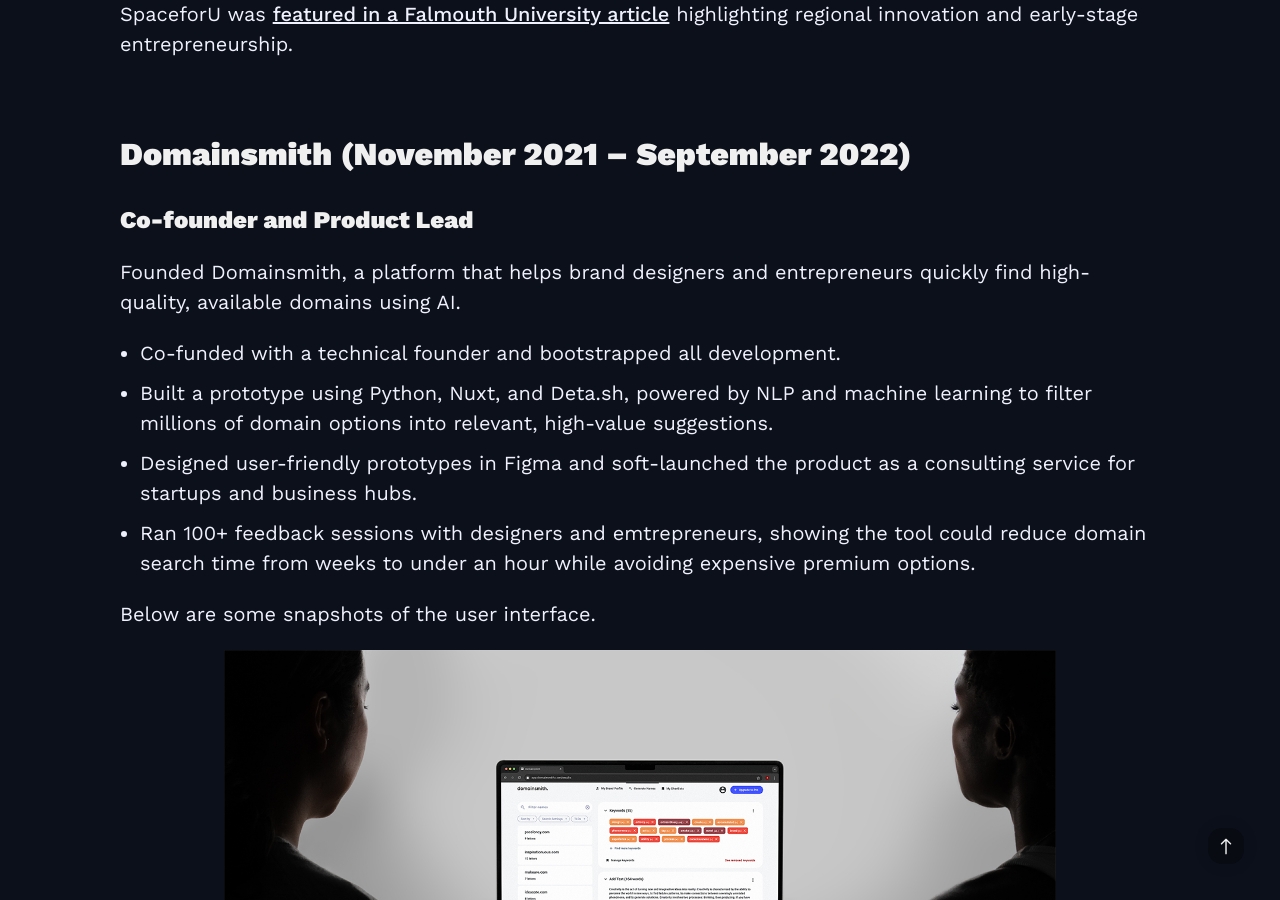
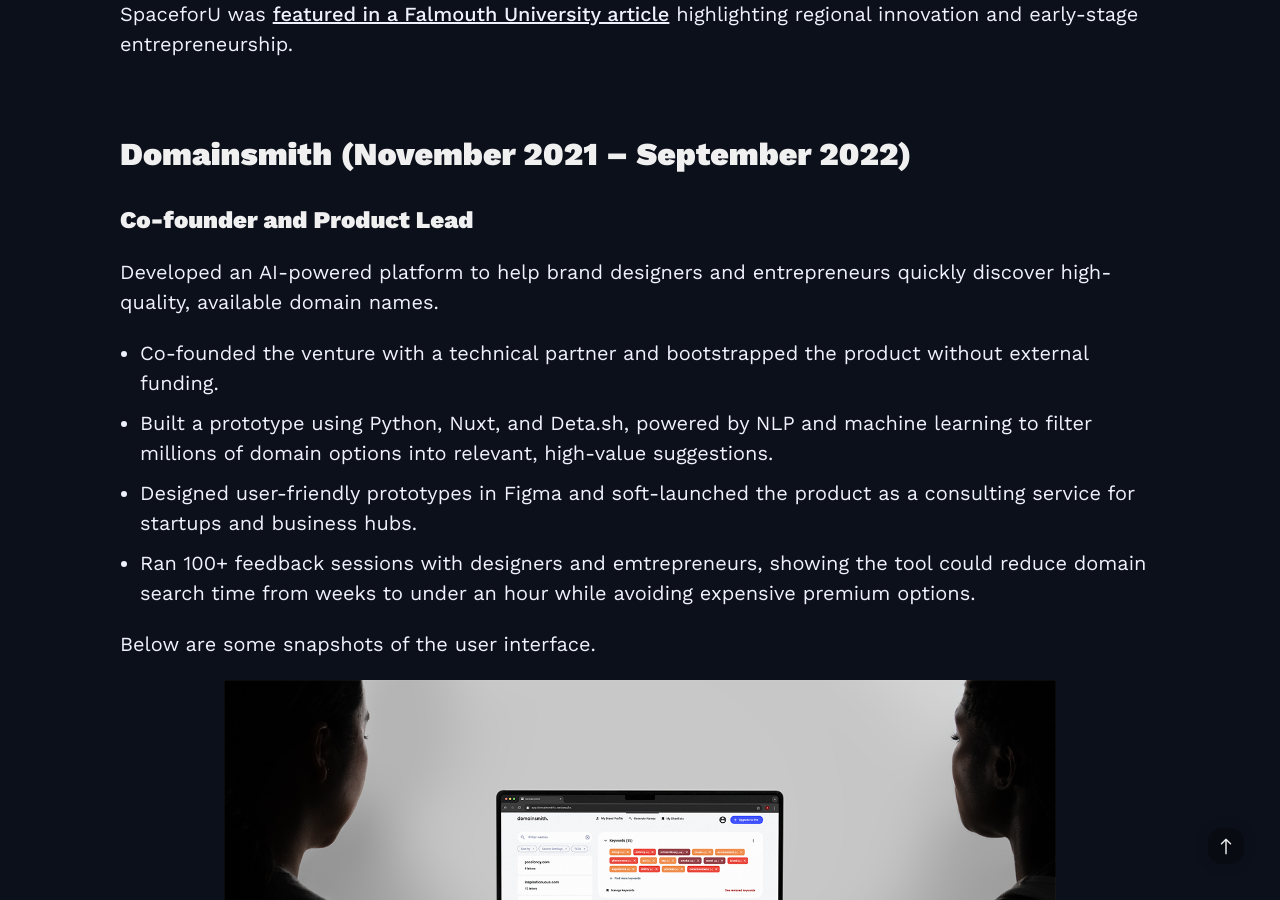
Before and after one commit to mkishi1221/mkishi1221.github.io, a Jekyll site: the page built from index.html, in a window 1280 px wide and 900 px high, scrolled down 7197 px. Built offline with Jekyll 4.4.1, drawn with Linux system fonts in a browser that asks for light colours; nearby versions of some CDN libraries.

Commit message:
Updated CV entry

```diff
--- a/_includes/cv.md
+++ b/_includes/cv.md
@@ -89,9 +89,9 @@
 
 ## Co-founder and Product Lead
 
-Founded Domainsmith, a platform that helps brand designers and entrepreneurs quickly find high-quality, available domains using AI.
+Developed an AI-powered platform to help brand designers and entrepreneurs quickly discover high-quality, available domain names.
 
-- Co-funded with a technical founder and bootstrapped all development.
+- Co-founded the venture with a technical partner and bootstrapped the product without external funding.
 - Built a prototype using Python, Nuxt, and Deta.sh, powered by NLP and machine learning to filter millions of domain options into relevant, high-value suggestions.
 - Designed user-friendly prototypes in Figma and soft-launched the product as a consulting service for startups and business hubs.
 - Ran 100+ feedback sessions with designers and emtrepreneurs, showing the tool could reduce domain search time from weeks to under an hour while avoiding expensive premium options.
```
